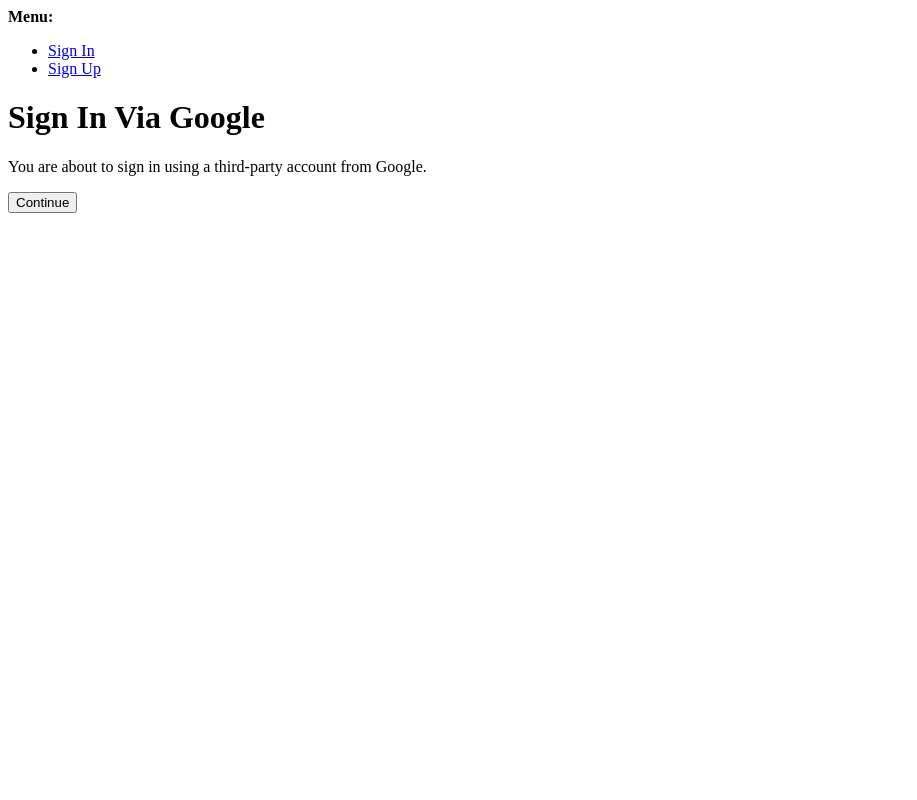
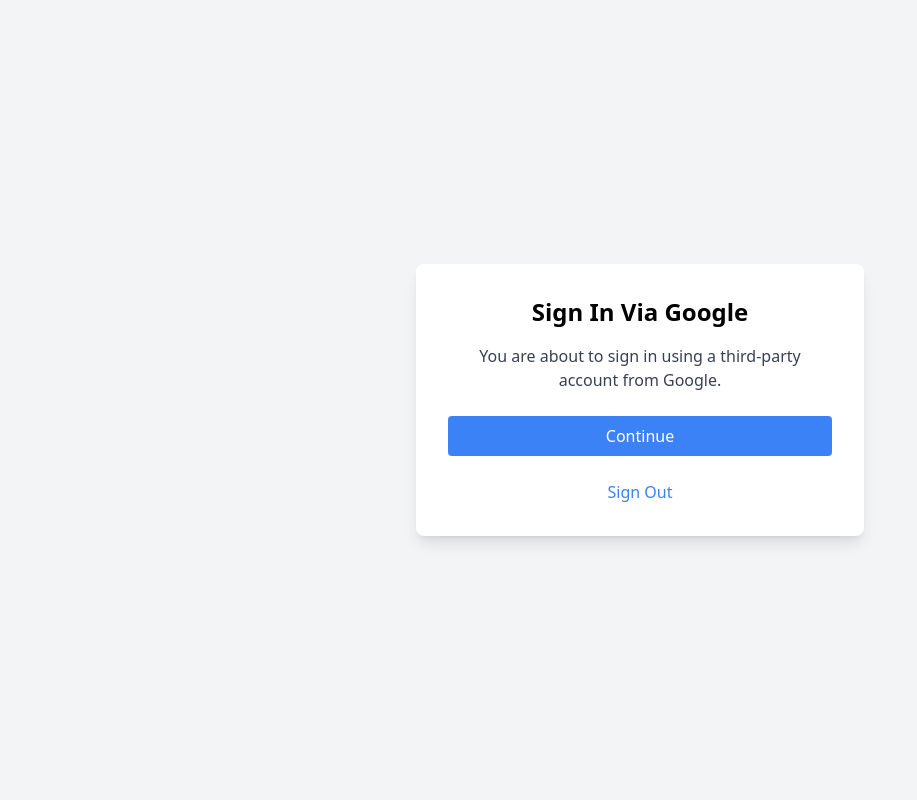
Before and after one commit to Mz-scripter/Simple-Django-Authentication, a Django app: page /accounts/google/login/ in a window 1280 px wide. Shown: the whole page, without its empty margins (0-917 px from the left). Run offline with Django 5.2, Linux system fonts and the light colour scheme.

Commit message:
Added style to the allauth login.html page.

```diff
--- a/simple_django_auth/settings.py
+++ b/simple_django_auth/settings.py
@@ -68,7 +68,7 @@
 TEMPLATES = [
     {
         'BACKEND': 'django.template.backends.django.DjangoTemplates',
-        'DIRS': [],
+        'DIRS': [os.path.join(BASE_DIR, 'templates')],
         'APP_DIRS': True,
         'OPTIONS': {
             'context_processors': [
--- a/static/css/tailwind_output.css
+++ b/static/css/tailwind_output.css
@@ -666,6 +666,14 @@
   margin-right: auto;
 }
 
+.mb-4 {
+  margin-bottom: 1rem;
+}
+
+.mb-6 {
+  margin-bottom: 1.5rem;
+}
+
 .mt-10 {
   margin-top: 2.5rem;
 }
@@ -722,6 +730,10 @@
   height: 8rem;
 }
 
+.min-h-screen {
+  min-height: 100vh;
+}
+
 .w-32 {
   width: 8rem;
 }
@@ -748,6 +760,10 @@
 
 .content-start {
   align-content: flex-start;
+}
+
+.items-center {
+  align-items: center;
 }
 
 .justify-center {
@@ -810,6 +826,10 @@
   padding: 1.5rem;
 }
 
+.p-8 {
+  padding: 2rem;
+}
+
 .px-4 {
   padding-left: 1rem;
   padding-right: 1rem;
@@ -829,6 +849,11 @@
   text-align: center;
 }
 
+.text-2xl {
+  font-size: 1.5rem;
+  line-height: 2rem;
+}
+
 .text-4xl {
   font-size: 2.25rem;
   line-height: 2.5rem;
@@ -846,9 +871,19 @@
   text-transform: lowercase;
 }
 
+.text-blue-500 {
+  --tw-text-opacity: 1;
+  color: rgb(59 130 246 / var(--tw-text-opacity, 1));
+}
+
 .text-gray-600 {
   --tw-text-opacity: 1;
   color: rgb(75 85 99 / var(--tw-text-opacity, 1));
+}
+
+.text-gray-700 {
+  --tw-text-opacity: 1;
+  color: rgb(55 65 81 / var(--tw-text-opacity, 1));
 }
 
 .text-white {
@@ -859,6 +894,12 @@
 .shadow {
   --tw-shadow: 0 1px 3px 0 rgb(0 0 0 / 0.1), 0 1px 2px -1px rgb(0 0 0 / 0.1);
   --tw-shadow-colored: 0 1px 3px 0 var(--tw-shadow-color), 0 1px 2px -1px var(--tw-shadow-color);
+  box-shadow: var(--tw-ring-offset-shadow, 0 0 #0000), var(--tw-ring-shadow, 0 0 #0000), var(--tw-shadow);
+}
+
+.shadow-lg {
+  --tw-shadow: 0 10px 15px -3px rgb(0 0 0 / 0.1), 0 4px 6px -4px rgb(0 0 0 / 0.1);
+  --tw-shadow-colored: 0 10px 15px -3px var(--tw-shadow-color), 0 4px 6px -4px var(--tw-shadow-color);
   box-shadow: var(--tw-ring-offset-shadow, 0 0 #0000), var(--tw-ring-shadow, 0 0 #0000), var(--tw-shadow);
 }
 
@@ -898,3 +939,12 @@
 .ease-in-out {
   transition-timing-function: cubic-bezier(0.4, 0, 0.2, 1);
 }
+
+.hover\:bg-blue-600:hover {
+  --tw-bg-opacity: 1;
+  background-color: rgb(37 99 235 / var(--tw-bg-opacity, 1));
+}
+
+.hover\:underline:hover {
+  text-decoration-line: underline;
+}
--- /dev/null
+++ b/user/templates/socialaccount/login.html
@@ -0,0 +1,27 @@
+{% load static %}
+<!DOCTYPE html>
+<html lang="en">
+<head>
+    <meta charset="UTF-8">
+    <meta name="viewport" content="width=device-width, initial-scale=1.0">
+    <link rel="stylesheet" href="{% static 'css/tailwind_output.css' %}">
+    <title>Sign In</title>
+</head>
+<body class="bg-gray-100 flex items-center justify-center min-h-screen">
+    <div class="bg-white p-8 rounded-lg shadow-lg w-full max-w-md">
+        <h1 class="text-2xl font-bold mb-4 text-center">Sign In Via Google</h1>
+        <p class="mb-6 text-gray-700 text-center">
+            You are about to sign in using a third-party account from Google.
+        </p>
+        <form method="post" action="">
+            {% csrf_token %}
+            <button type="submit" class="w-full bg-blue-500 text-white py-2 px-4 rounded hover:bg-blue-600">
+                Continue
+            </button>
+        </form>
+        <div class="mt-6 text-center">
+            <a href="/accounts/logout/" class="text-blue-500 hover:underline">Sign Out</a>
+        </div>
+    </div>
+</body>
+</html>
```
Also changed, not shown: db.sqlite3.
